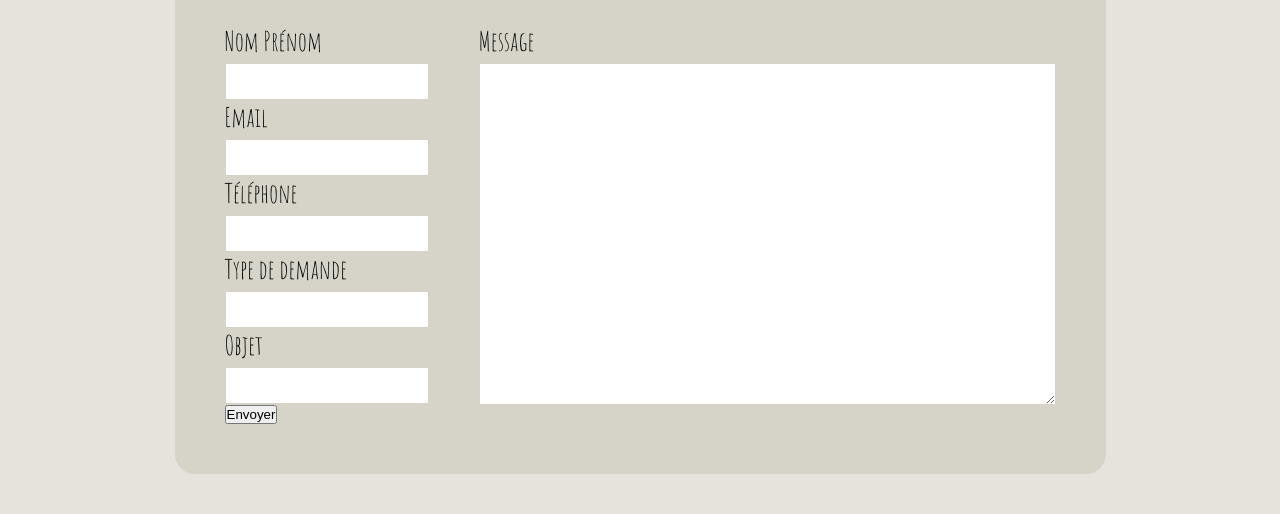
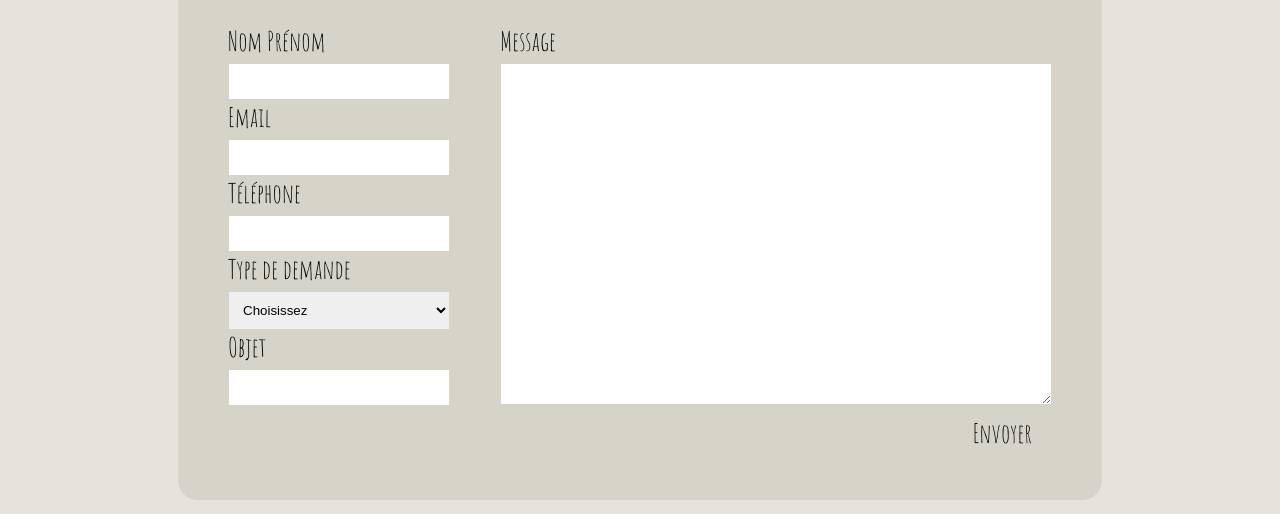
Before and after one commit to lliissaaR/Projets, a plain HTML site: page Contact.html in a window 1280 px wide. Shown: the part 286-800 px from the top of the page. Drawn offline with Linux system fonts and the light colour scheme.

Commit message:
contact fini wsh

```diff
--- a/Contact.html
+++ b/Contact.html
@@ -51,12 +51,18 @@
                         <label for="Nom_Prénom"> Téléphone </label>
                         <input type="text">
                     </div>
+
+                    <div class="select">
+                        <label for="Type_de_demande"> Type de demande </label>
+                        <select name="Objet" id="Objet">
+                            <option selected disabled> Choisissez </option>
+                            <option value="Commande"> Commande </option>
+                            <option value="Autre"> Autre </option>
+                        </select>
+                    </div>
+
                     <div class="boite">
-                        <label for="Nom_Prénom"> Type de demande </label>
-                        <input type="text">
-                    </div>
-                    <div class="boite">
-                        <label for="Nom_Prénom"> Objet </label>
+                        <label for="Objet"> Objet </label>
                         <input type="text">
                     </div>
 
--- a/style.css
+++ b/style.css
@@ -175,9 +175,9 @@ body {
 
     form .corps_formulaire .gauche .boite input {
         margin-top: 5px;
-        padding: 10px 5px 10px 20px;
+        padding: 10px;
         border: 1px solid #D6D4C9;
-        outline-color: black;
+        width: 200px;
 
 
     }
@@ -195,15 +195,16 @@ body {
         height: 100%;
 
 
+
     }
 
 
     form .corps_formulaire .droite .boite textarea {
         margin-top: 5px;
-        padding: 155px 200px;
+
         border:1px solid #D6D4C9;
-        outline-color: black;
-
+        height: 340px;
+        width: 550px;
     }
 
     input:focus {
@@ -213,3 +214,39 @@ body {
     textarea:focus {
         outline: none;
     }
+
+    .pied_formulaire button {
+        margin-top: 10px;
+        background-color: #D6D4C9;
+        border: none;
+        font-family: Amatic SC, cursive;
+        font-size: 20pt;
+        cursor: pointer;
+        margin-right: 20px;
+        border-style: none;
+
+    }
+
+    .pied_formulaire {
+        display: flex;
+        justify-content: right;
+
+    }
+
+    .pied_formulaire button:hover {
+        transform: scale(1.1);
+    }
+
+
+    select {
+        margin-top: 5px;
+        padding: 10px;
+        border: 1px solid #D6D4C9;
+        width: 222git px;
+
+    }
+
+    .select {
+        display: flex;
+        flex-direction: column;
+    }
```
